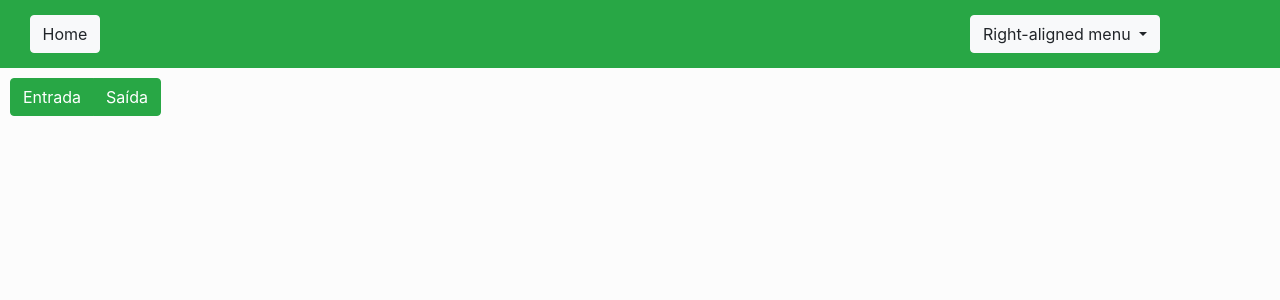
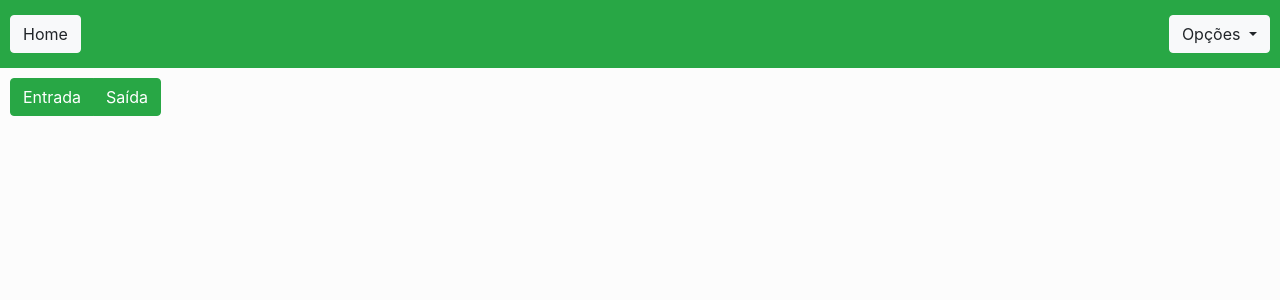
Before and after one commit to fabriciosenadev/fsys, a PHP site: page /app/app.index.php in a window 1280 px wide. Shown: the top 300 px of the page. Run offline with PHP 8.4, Linux system fonts and the light colour scheme.

Commit message:
dashboard buttons adjusted

```diff
--- a/app/app.menu.php
+++ b/app/app.menu.php
@@ -1,16 +1,19 @@
 <div class='row justify-content-between menu-box'>
     <!-- botões do site -->
-    <div class='col-md-9'>
-        <img src="" alt="">
-        <a href="#" class='btn btn-light'>Home</a>
+    <div class='col-md-8'>
+        <div class="row justify-content-start">
+            <a href="#" class='btn btn-light'>Home<img src="" alt=""></a>
+        </div>
     </div>
     <!-- fim botões do site -->
 
     <!-- inicio formulário de login -->
     <div class='col-sm-3'>
+        <div class="row justify-content-end">
+
             <div class="btn-group">
                 <button type="button" class="btn btn-light dropdown-toggle" data-toggle="dropdown" aria-haspopup="true" aria-expanded="false">
-                Right-aligned menu
+                    Opções
                 </button>
                 <div class="dropdown-menu dropdown-menu-right">
                     <button class="dropdown-item" type="button">Action</button>
@@ -18,6 +21,9 @@
                     <button class="dropdown-item" type="button">Something else here</button>
                 </div>
             </div>
+
+        </div>
+
     </div>
     <!-- fim forulário de login -->
 
```
Lines whose indentation alone changed are shown as unchanged.
